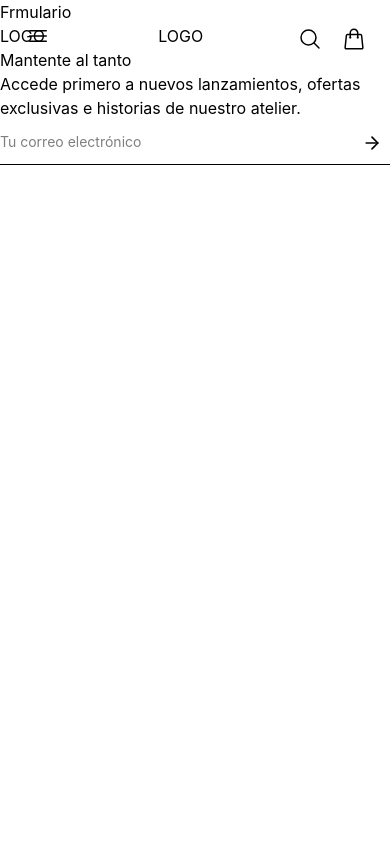
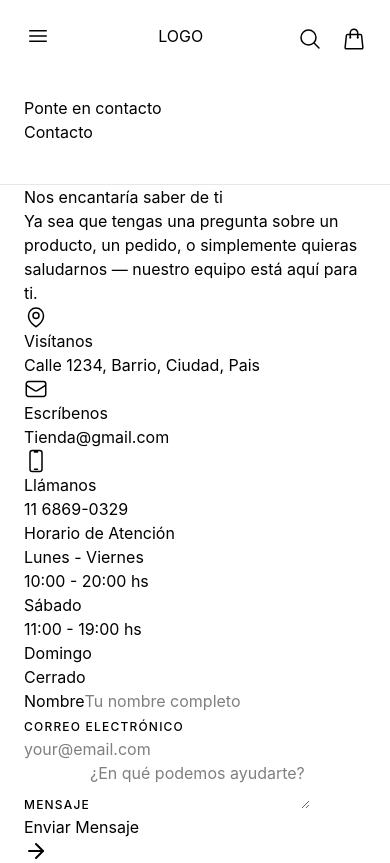
Before and after one commit to Grabiel-Neyra/Tienda, a Vue app: page /contacto in a window 390 px wide. Built offline with nearby package versions, Linux system fonts and the light colour scheme.

Commit message:
termine el mauetado del home y tambien el css para mobile y desktop, empece con el contacto y arregle el nav

```diff
--- a/src/App.vue
+++ b/src/App.vue
@@ -4,18 +4,22 @@ import { onMounted, onUnmounted, ref } from 'vue'
 const menuOpen = ref(false)
 
 // Cambio de backgraund del nav
-const scrolled= ref(false)
-const handleScroll=()=>{
-  scrolled.value=window.scrollY>10
+const scrolled = ref(false)
+const handleScroll = () => {
+  scrolled.value = window.scrollY > 10
 }
-onMounted(()=> window.addEventListener('scroll',handleScroll))
-onUnmounted(()=>window.removeEventListener('scroll',handleScroll))
-
+onMounted(() => window.addEventListener('scroll', handleScroll))
+onUnmounted(() => window.removeEventListener('scroll', handleScroll))
 </script>
 
 <template>
-  <header :class="['w-full fixed top-0 right-0 z-50 transition-all duration-500 bg-transparent', scrolled ? 'bg-white/60 backdrop-blur-md shadow-sm ': 'bg-transparent'  ]">
-    <div class=" justify-between px-6 lg:px-10 py-6 max-w-7x1 mx-auto flex min-w-7x1">
+  <header
+    :class="[
+      'w-full fixed top-0 right-0 z-50 transition-all duration-500 bg-transparent',
+      scrolled ? 'bg-white/60 backdrop-blur-md shadow-sm ' : 'bg-transparent',
+    ]"
+  >
+    <div class="justify-between px-6 lg:px-10 py-6 max-w-7x1 mx-auto flex min-w-7x1">
       <div class="lg:hidden w-1/12 text-center">
         <button
           class="lg:hidden cursor-pointer"
@@ -51,12 +55,12 @@ onUnmounted(()=>window.removeEventListener('scroll',handleScroll))
           </svg>
         </button>
       </div>
-      <div class="w-2/6  text-center lg:text-start">
+      <div class="w-2/6 lg:w-1/6 text-center lg:text-start">
         <a href="/">
           <h1>LOGO</h1>
         </a>
       </div>
-      <nav class="hidden lg:flex w-4/6 ">
+      <nav class="hidden lg:flex w-4/6 lg:w-5/6 z-50">
         <ul class="flex font-serif gap-12 justify-center w-full">
           <li><RouterLink class="uppercase hover:text-blue-800" to="/">home</RouterLink></li>
           <li>
@@ -127,13 +131,41 @@ onUnmounted(()=>window.removeEventListener('scroll',handleScroll))
   </header>
   <RouterView />
 
-  <footer>
+  <footer class="hidden">
     <div>
       <span>LOGO</span>
       <div>
         <p>Mantente al tanto</p>
-        <p>Accede primero a nuevos lanzamientos, ofertas exclusivas e historias de nuestro atelier.</p>
-        <form class="relative"><input type="email" placeholder="Tu correo electrónico" class="w-full bg-transparent border-b border-background/20 focus:border-primary py-3 pr-12 text-sm text-background placeholder:text-background/30 focus:outline-none transition-colors" value=""><button type="submit" class="absolute right-0 top-1/2 -translate-y-1/2 p-2 text-background/50 hover:text-primary transition-colors"><svg xmlns="http://www.w3.org/2000/svg" width="24" height="24" viewBox="0 0 24 24" fill="none" stroke="currentColor" stroke-width="2" stroke-linecap="round" stroke-linejoin="round" class="lucide lucide-arrow-right w-5 h-5"><path d="M5 12h14"></path><path d="m12 5 7 7-7 7"></path></svg></button></form>
+        <p>
+          Accede primero a nuevos lanzamientos, ofertas exclusivas e historias de nuestro atelier.
+        </p>
+        <form class="relative">
+          <input
+            type="email"
+            placeholder="Tu correo electrónico"
+            class="w-full bg-transparent border-b border-background/20 focus:border-primary py-3 pr-12 text-sm text-background placeholder:text-background/30 focus:outline-none transition-colors"
+            value=""
+          /><button
+            type="submit"
+            class="absolute right-0 top-1/2 -translate-y-1/2 p-2 text-background/50 hover:text-primary transition-colors"
+          >
+            <svg
+              xmlns="http://www.w3.org/2000/svg"
+              width="24"
+              height="24"
+              viewBox="0 0 24 24"
+              fill="none"
+              stroke="currentColor"
+              stroke-width="2"
+              stroke-linecap="round"
+              stroke-linejoin="round"
+              class="lucide lucide-arrow-right w-5 h-5"
+            >
+              <path d="M5 12h14"></path>
+              <path d="m12 5 7 7-7 7"></path>
+            </svg>
+          </button>
+        </form>
       </div>
     </div>
     <div>
--- a/src/views/ContactoVIew.vue
+++ b/src/views/ContactoVIew.vue
@@ -1,4 +1,156 @@
 <script setup></script>
 <template>
-  <h2>Frmulario</h2>
+  <section class="pb-10 lg:max-w-10/12 pt-24 border-b border-gray-200">
+    <div class="max-w-7xl mx-auto px-6">
+      <p>Ponte en contacto</p>
+      <h2>Contacto</h2>
+    </div>
+  </section>
+  <section>
+    <div class="max-w-7xl mx-auto px-6">
+      <div>
+        <div>
+          <h2>Nos encantaría saber de ti</h2>
+          <p>
+            Ya sea que tengas una pregunta sobre un producto, un pedido, o simplemente quieras
+            saludarnos — nuestro equipo está aquí para ti.
+          </p>
+        </div>
+        <div>
+          <div>
+            <div>
+              <svg
+                xmlns="http://www.w3.org/2000/svg"
+                fill="none"
+                viewBox="0 0 24 24"
+                stroke-width="1.5"
+                stroke="currentColor"
+                class="size-6"
+              >
+                <path
+                  stroke-linecap="round"
+                  stroke-linejoin="round"
+                  d="M15 10.5a3 3 0 1 1-6 0 3 3 0 0 1 6 0Z"
+                />
+                <path
+                  stroke-linecap="round"
+                  stroke-linejoin="round"
+                  d="M19.5 10.5c0 7.142-7.5 11.25-7.5 11.25S4.5 17.642 4.5 10.5a7.5 7.5 0 1 1 15 0Z"
+                />
+              </svg>
+            </div>
+            <p>Visítanos</p>
+            <p>Calle 1234, Barrio, Ciudad, Pais</p>
+          </div>
+          <div>
+            <div>
+              <svg
+                xmlns="http://www.w3.org/2000/svg"
+                fill="none"
+                viewBox="0 0 24 24"
+                stroke-width="1.5"
+                stroke="currentColor"
+                class="size-6"
+              >
+                <path
+                  stroke-linecap="round"
+                  stroke-linejoin="round"
+                  d="M21.75 6.75v10.5a2.25 2.25 0 0 1-2.25 2.25h-15a2.25 2.25 0 0 1-2.25-2.25V6.75m19.5 0A2.25 2.25 0 0 0 19.5 4.5h-15a2.25 2.25 0 0 0-2.25 2.25m19.5 0v.243a2.25 2.25 0 0 1-1.07 1.916l-7.5 4.615a2.25 2.25 0 0 1-2.36 0L3.32 8.91a2.25 2.25 0 0 1-1.07-1.916V6.75"
+                />
+              </svg>
+            </div>
+            <div>
+              <p>Escríbenos</p>
+              <p>Tienda@gmail.com</p>
+            </div>
+          </div>
+          <div>
+            <div>
+              <svg
+                xmlns="http://www.w3.org/2000/svg"
+                fill="none"
+                viewBox="0 0 24 24"
+                stroke-width="1.5"
+                stroke="currentColor"
+                class="size-6"
+              >
+                <path
+                  stroke-linecap="round"
+                  stroke-linejoin="round"
+                  d="M10.5 1.5H8.25A2.25 2.25 0 0 0 6 3.75v16.5a2.25 2.25 0 0 0 2.25 2.25h7.5A2.25 2.25 0 0 0 18 20.25V3.75a2.25 2.25 0 0 0-2.25-2.25H13.5m-3 0V3h3V1.5m-3 0h3m-3 18.75h3"
+                />
+              </svg>
+            </div>
+            <div>
+              <p>Llámanos</p>
+              <p>11 6869-0329</p>
+            </div>
+          </div>
+        </div>
+        <div>
+          <p>Horario de Atención</p>
+          <div>
+            <div>
+              <div>
+                <p>Lunes - Viernes</p>
+              </div>
+              <div>
+                <p>10:00 - 20:00 hs</p>
+              </div>
+            </div>
+            <div>
+              <div>
+                <p>Sábado</p>
+              </div>
+              <div>
+                <p>11:00 - 19:00 hs</p>
+              </div>
+            </div>
+            <div>
+              <div>
+                <p>Domingo</p>
+              </div>
+              <div>
+                <p>Cerrado</p>
+              </div>
+            </div>
+          </div>
+        </div>
+      </div>
+      <div>
+        <form>
+          <div>
+            <label>Nombre</label
+            ><input required type="text" placeholder="Tu nombre completo" value="" />
+          </div>
+          <div>
+            <label class="text-xs font-medium tracking-widest uppercase text-muted-foreground"
+              >Correo Electrónico</label
+            ><input required type="email" placeholder="your@email.com" value="" />
+          </div>
+          <div>
+            <label class="text-xs font-medium tracking-widest uppercase text-muted-foreground"
+              >Mensaje</label
+            ><textarea required placeholder="¿En qué podemos ayudarte?"></textarea>
+          </div>
+          <button type="submit">
+            Enviar Mensaje<svg
+              xmlns="http://www.w3.org/2000/svg"
+              width="24"
+              height="24"
+              viewBox="0 0 24 24"
+              fill="none"
+              stroke="currentColor"
+              stroke-width="2"
+              stroke-linecap="round"
+              stroke-linejoin="round"
+            >
+              <path d="M5 12h14"></path>
+              <path d="m12 5 7 7-7 7"></path>
+            </svg>
+          </button>
+        </form>
+      </div>
+    </div>
+  </section>
 </template>
```
Also changed, not shown: src/views/HomeView.vue (+88 -77 lines).
